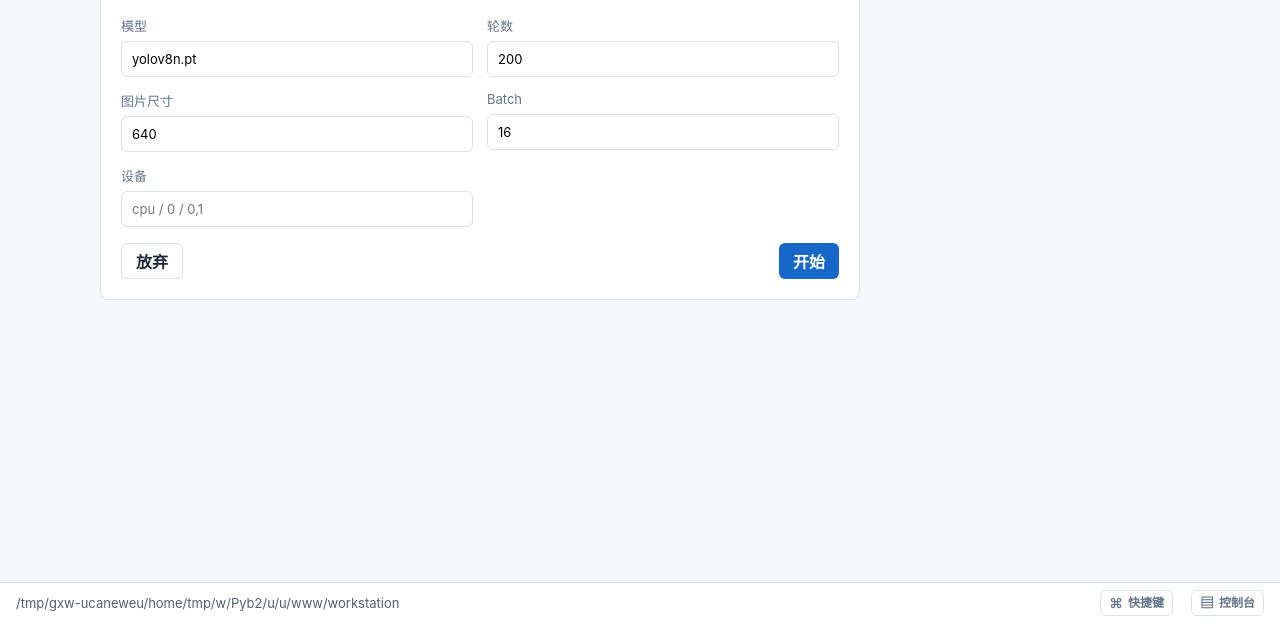
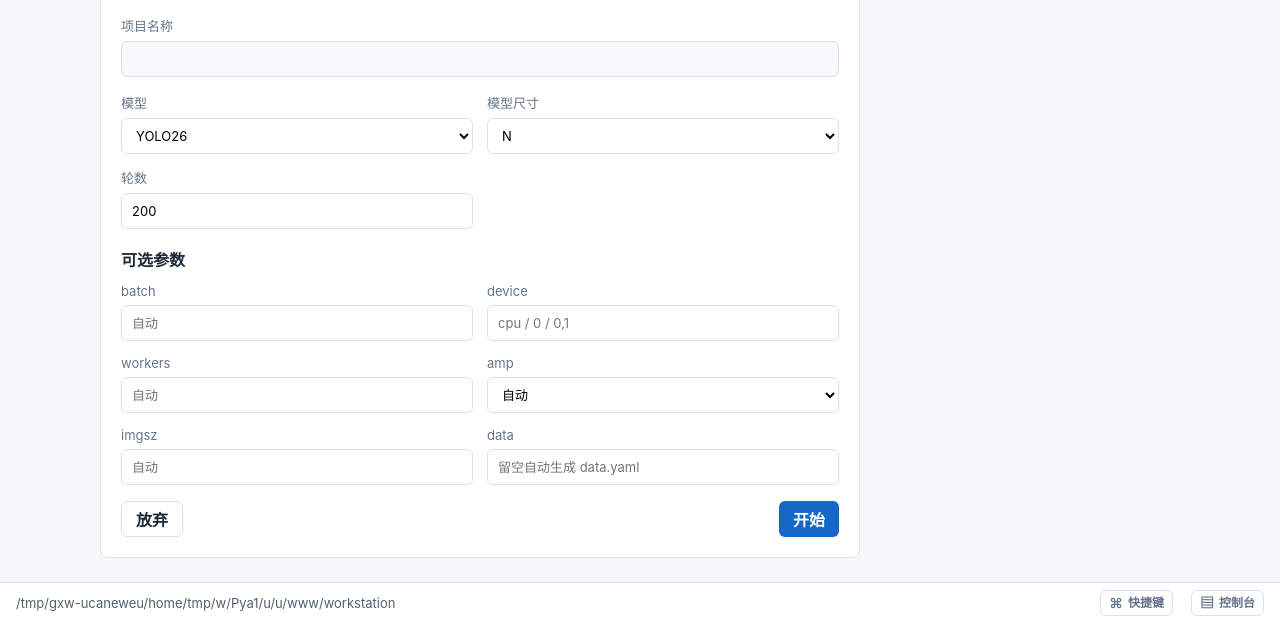
Before and after one commit to netkiller/yoloutils, a FastAPI app: page /train/new in a window 1280 px wide. Shown: the part 278-900 px from the top of the page. Run offline with FastAPI, Linux system fonts and the light colour scheme.

Commit message:
dataset, train

```diff
--- a/workstation/routes/train.py
+++ b/workstation/routes/train.py
@@ -20,6 +20,31 @@
 queue_lock = threading.Lock()
 worker_thread = None
 running_processes = {}
+MODEL_VERSIONS = [f"YOLOv{number}" for number in range(3, 13)] + ["YOLO26"]
+MODEL_SIZES = ["N", "S", "M", "L", "X"]
+
+
+def clean_model_version(value: str):
+    value = (value or "").strip()
+    return value if value in MODEL_VERSIONS else "YOLO26"
+
+
+def clean_model_size(value: str):
+    value = (value or "").strip().upper()
+    return value if value in MODEL_SIZES else "N"
+
+
+def model_weight(version: str, size: str):
+    suffix = clean_model_size(size).lower()
+    version = clean_model_version(version)
+    if version == "YOLO26":
+        return f"yolo26{suffix}.pt"
+    return f"yolov{version.removeprefix('YOLOv')}{suffix}.pt"
+
+
+def optional_int(value: str):
+    value = (value or "").strip()
+    return int(value) if value else None
 
 
 def workspace_path():
@@ -135,19 +160,22 @@
 
 
 def train_command(task):
-    data_yaml = write_data_yaml(task)
-    return [
+    data_value = task.get("data") or str(write_data_yaml(task))
+    command = [
         "yolo",
         "detect",
         "train",
-        f"data={data_yaml}",
+        f"data={data_value}",
         f"model={task['model']}",
         f"epochs={task['epochs']}",
-        f"imgsz={task['imgsz']}",
-        f"batch={task['batch']}",
-        f"project={workspace_path() / task['project'] / 'train-runs'}",
+        f"project={workspace_path() / task['project'] / 'runs'}",
         f"name={task['name']}",
-    ] + ([f"device={task['device']}"] if task.get("device") else [])
+    ]
+    for key in ("imgsz", "batch", "device", "workers", "amp"):
+        value = task.get(key)
+        if value not in (None, ""):
+            command.append(f"{key}={value}")
+    return command
 
 
 def run_task(task):
@@ -245,6 +273,10 @@
             "workspace": workspace,
             "dataset": dataset_item,
             "datasets": dataset_dirs(project),
+            "model_versions": MODEL_VERSIONS,
+            "model_sizes": MODEL_SIZES,
+            "default_model_version": "YOLO26",
+            "default_model_size": "N",
             "active_page": "train",
             "current_project": current_project,
             **header_context(request, workspace),
@@ -264,17 +296,25 @@
     if dataset_item is None:
         return RedirectResponse(url="/train/new", status_code=status.HTTP_303_SEE_OTHER)
 
+    model_version = clean_model_version(form.get("model_version", ["YOLO26"])[0])
+    model_size = clean_model_size(form.get("model_size", ["N"])[0])
+    data_value = form.get("data", [""])[0].strip()
     task = {
         "id": uuid4().hex[:12],
         "name": form.get("name", ["train"])[0].strip() or "train",
         "project": dataset_item["project"],
         "dataset": dataset_item["name"],
         "dataset_path": str(dataset_item["path"]),
-        "model": form.get("model", ["yolov8n.pt"])[0].strip() or "yolov8n.pt",
+        "model_version": model_version,
+        "model_size": model_size,
+        "model": model_weight(model_version, model_size),
         "epochs": int(form.get("epochs", ["200"])[0] or 200),
-        "imgsz": int(form.get("imgsz", ["640"])[0] or 640),
-        "batch": int(form.get("batch", ["16"])[0] or 16),
+        "imgsz": optional_int(form.get("imgsz", [""])[0]),
+        "batch": optional_int(form.get("batch", [""])[0]),
         "device": form.get("device", [""])[0].strip(),
+        "workers": optional_int(form.get("workers", [""])[0]),
+        "amp": form.get("amp", [""])[0].strip(),
+        "data": data_value,
         "status": "排队中",
         "created_at": datetime.now().isoformat(timespec="seconds"),
     }
--- a/workstation/static/css/train.css
+++ b/workstation/static/css/train.css
@@ -1,8 +1,13 @@
 .train-head {
-  display: flex;
-  align-items: flex-end;
-  justify-content: space-between;
+  display: grid;
+  grid-template-columns: minmax(0, 1fr) auto;
+  align-items: center;
   gap: 16px;
+}
+
+.train-head h1 {
+  margin: 0;
+  font-size: 28px;
 }
 
 .train-head p {
@@ -151,10 +156,27 @@
   background: #ffffff;
 }
 
+.train-dialog .readonly-field {
+  color: var(--muted);
+  background: #f6f8fb;
+}
+
 .form-grid {
   display: grid;
   grid-template-columns: repeat(2, minmax(0, 1fr));
   gap: 14px;
+}
+
+.optional-params {
+  display: grid;
+  gap: 12px;
+  padding-top: 2px;
+}
+
+.optional-params h2 {
+  margin: 0;
+  color: var(--text);
+  font-size: 16px;
 }
 
 .back-link {
--- a/workstation/templates/train/new.html
+++ b/workstation/templates/train/new.html
@@ -3,7 +3,7 @@
 {% block title %}新建训练{% endblock %}
 
 {% block styles %}
-  <link rel="stylesheet" href="/static/css/train.css?v=20260504-live-logs">
+  <link rel="stylesheet" href="/static/css/train.css?v=20260504-train-options">
 {% endblock %}
 
 {% block content %}
@@ -30,28 +30,67 @@
         </label>
         <input type="hidden" name="project" value="{{ dataset.project if dataset else '' }}">
 
+        <label>
+          <span>项目名称</span>
+          <input class="readonly-field" type="text" value="{{ dataset.project if dataset else current_project }}" readonly>
+        </label>
+
         <div class="form-grid">
           <label>
             <span>模型</span>
-            <input name="model" type="text" value="yolov8n.pt" required>
+            <select name="model_version" required>
+              {% for version in model_versions %}
+                <option value="{{ version }}" {% if version == default_model_version %}selected{% endif %}>{{ version }}</option>
+              {% endfor %}
+            </select>
+          </label>
+          <label>
+            <span>模型尺寸</span>
+            <select name="model_size" required>
+              {% for size in model_sizes %}
+                <option value="{{ size }}" {% if size == default_model_size %}selected{% endif %}>{{ size }}</option>
+              {% endfor %}
+            </select>
           </label>
           <label>
             <span>轮数</span>
             <input name="epochs" type="number" min="1" value="200" required>
           </label>
+        </div>
+
+        <section class="optional-params" aria-label="可选参数">
+          <h2>可选参数</h2>
+          <div class="form-grid">
             <label>
-            <span>图片尺寸</span>
-            <input name="imgsz" type="number" min="32" step="32" value="640" required>
+              <span>batch</span>
+              <input name="batch" type="number" min="1" placeholder="自动">
             </label>
             <label>
-            <span>Batch</span>
-            <input name="batch" type="number" min="1" value="16" required>
+              <span>device</span>
+              <input name="device" type="text" placeholder="cpu / 0 / 0,1">
             </label>
             <label>
-            <span>设备</span>
-            <input name="device" type="text" placeholder="cpu / 0 / 0,1">
+              <span>workers</span>
+              <input name="workers" type="number" min="0" placeholder="自动">
+            </label>
+            <label>
+              <span>amp</span>
+              <select name="amp">
+                <option value="">自动</option>
+                <option value="true">true</option>
+                <option value="false">false</option>
+              </select>
+            </label>
+            <label>
+              <span>imgsz</span>
+              <input name="imgsz" type="number" min="32" step="32" placeholder="自动">
+            </label>
+            <label>
+              <span>data</span>
+              <input name="data" type="text" placeholder="留空自动生成 data.yaml">
             </label>
           </div>
+        </section>
 
         <div class="dialog-actions">
           <a class="secondary-link" href="/dataset">放弃</a>
--- a/workstation/templates/train/task.html
+++ b/workstation/templates/train/task.html
@@ -3,7 +3,7 @@
 {% block title %}{{ task.name }}{% endblock %}
 
 {% block styles %}
-  <link rel="stylesheet" href="/static/css/train.css?v=20260504-live-logs">
+  <link rel="stylesheet" href="/static/css/train.css?v=20260504-train-options">
 {% endblock %}
 
 {% block content %}
```
Also changed, not shown: workstation/templates/train/index.html (+10 -5 lines). Lines whose indentation alone changed are shown as unchanged.
